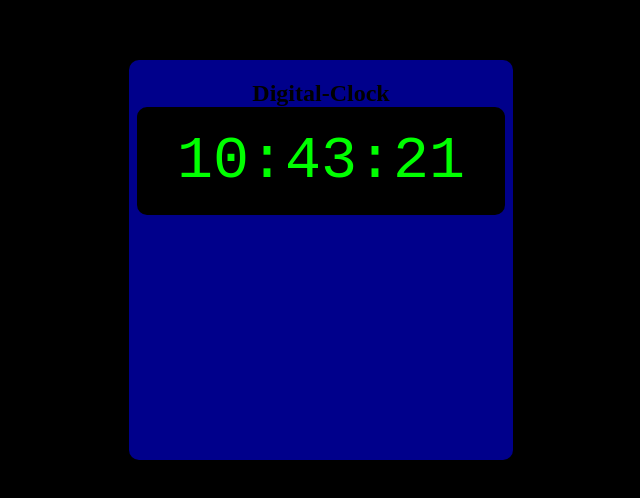
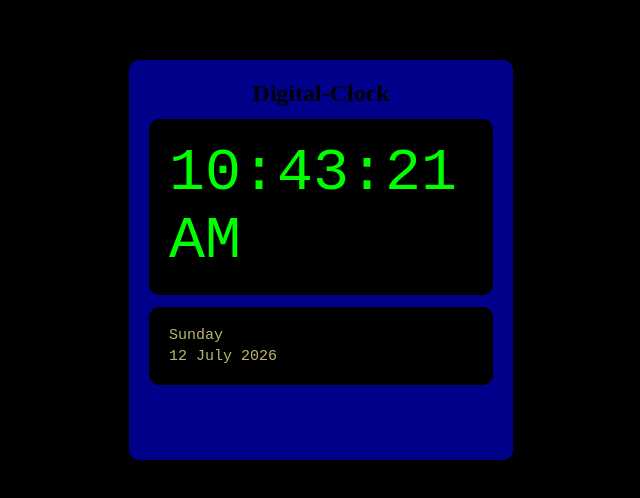
Before and after one commit to Dev-aadi07/JavaScriptPractice, a plain HTML site: page digital-clock/index.html in a window 1280 px wide. Shown: the part 140-638 px from the top of the page, without its empty margins (319-959 px from the left). Drawn offline with Linux system fonts and the light colour scheme.

Commit message:
day and date add

```diff
--- a/digital-clock/index.html
+++ b/digital-clock/index.html
@@ -11,8 +11,10 @@
 
   <div class="mainContainer">
     <h2>Digital-Clock</h2>
-    <div class="clock">
-
+    <div class="clock"></div>
+    <div class="dayAndDate">
+      <div class="day"></div>
+      <div class="date"></div>
     </div>
   </div>
 
--- a/digital-clock/script.js
+++ b/digital-clock/script.js
@@ -1,4 +1,31 @@
 const clck = document.querySelector(".clock");
+const dayElement = document.querySelector(".day");
+const dinank = document.querySelector(".date");
+
+const days = [
+    "Sunday",
+    "Monday",
+    "Tuesday",
+    "Wednesday",
+    "Thursday",
+    "Friday",
+    "Saturday"
+  ];
+
+  const months = [
+    "January",
+    "February",
+    "March",
+    "April",
+    "May",
+    "June",
+    "July",
+    "August",
+    "September",
+    "October",
+    "November",
+    "December"
+  ];
 
 function updateTime() {
   const now = new Date();
@@ -7,11 +34,23 @@ function updateTime() {
   let minutes = now.getMinutes();
   let seconds = now.getSeconds();
 
+  let day = now.getDay();
+  let date = now.getDate();
+  let month = now.getMonth();
+  let year = now.getFullYear();
+
+  const amPm = hours>=12 ? "PM" : "AM";
+
+  hours = hours%12;
+  hours = hours === 0 ? 12 : hours;
+
   hours = String(hours).padStart(2, "0");
   minutes = String(minutes).padStart(2, "0");
   seconds = String(seconds).padStart(2, "0");
 
-  clck.textContent = `${hours}:${minutes}:${seconds}`;
+  clck.textContent = `${hours}:${minutes}:${seconds} ${amPm}`;
+  dayElement.textContent = days[day];
+  dinank.textContent = `${date} ${months[month]} ${year}`;
 }
 
 updateTime();
--- a/digital-clock/style.css
+++ b/digital-clock/style.css
@@ -21,6 +21,7 @@ body{
   display: flex;
   flex-direction: column;
   align-items: center;
+  gap: 12px;
   height: 50vh;
   width: 30vw;
   background-color: darkblue;
@@ -33,6 +34,18 @@ body{
     color: lime;
     font-family: monospace;
     background: black;
-    padding: 20px 40px;
+    padding: 20px 20px;
     border-radius: 10px;
+  }
+  .dayAndDate{
+  display: flex;
+  flex-direction: column;
+  gap: 4px;
+  font-size: 15px;
+  color: darkkhaki;
+  font-family: monospace;
+  background: black;
+  padding: 20px 20px;
+  border-radius: 10px;
+  width: 100%;
 }
```
